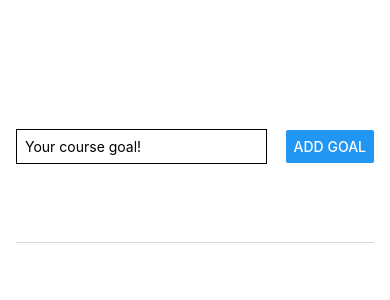
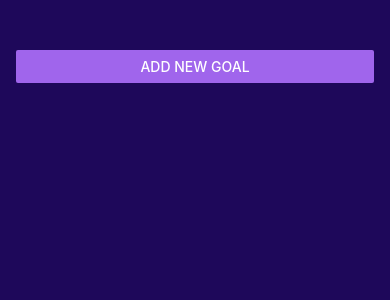
Before and after one commit to Jonjo7Dia/First-React-Native-App, a React Native app: screen / in a window 390 px wide. Shown: the top 300 px of the page. Built offline with nearby package versions, Linux system fonts and the light colour scheme.

Commit message:
finishing touches

```diff
--- a/App.js
+++ b/App.js
@@ -1,15 +1,24 @@
 import { useState } from "react";
-import { StyleSheet, View, FlatList } from "react-native";
+import { StyleSheet, View, FlatList, Button } from "react-native";
+import {StatusBar} from 'expo-status-bar';
 import GoalItem from "./components/GoalItem";
 import GoalInput from "./components/GoalInput";
 export default function App() {
   const [listOfGoals, setListOfGoals] = useState([]);
+  const [showModal, setShowModal] = useState(false);
 
+  function startAddGoalHandler() {
+    setShowModal(true);
+  }
+  function cancelAddGoalHandler(){
+    setShowModal(false);
+  }
   function addGoalHandler(enteredText) {
     setListOfGoals((prevState) => [
       ...prevState,
       { text: enteredText, id: Math.random().toString() },
     ]);
+    cancelAddGoalHandler();
   }
 
   function deleteGoalHandler(id) {
@@ -18,8 +27,16 @@
     });
   }
   return (
+    <>
+    <StatusBar style='light'/>
     <View style={styles.appContainer}>
-      <GoalInput addGoal={addGoalHandler} />
+      <Button
+        title="Add New Goal"
+        color="#a065ec"
+        onPress={startAddGoalHandler}
+
+      />
+      <GoalInput closeModal={cancelAddGoalHandler} visible={showModal} addGoal={addGoalHandler} />
       <View style={styles.goalsContainer}>
         <FlatList
           data={listOfGoals}
@@ -39,6 +56,7 @@
         />
       </View>
     </View>
+    </>
   );
 }
 
@@ -47,6 +65,7 @@
     flex: 1,
     paddingTop: 50,
     paddingHorizontal: 16,
+    backgroundColor: '#1e085a',
   },
 
   goalsContainer: {
--- a/components/GoalInput.js
+++ b/components/GoalInput.js
@@ -1,5 +1,12 @@
 import { useState } from "react";
-import { StyleSheet, View, Button, TextInput } from "react-native";
+import {
+  StyleSheet,
+  View,
+  Button,
+  TextInput,
+  Modal,
+  Image,
+} from "react-native";
 
 function GoalInput(props) {
   const [enteredGoalText, setEnteredGoalText] = useState("");
@@ -7,21 +14,34 @@
   function goalInputHandler(e) {
     setEnteredGoalText(e);
   }
-      function addGoalhandler(){
+  function addGoalhandler() {
     props.addGoal(enteredGoalText);
-            setEnteredGoalText('');
+    setEnteredGoalText("");
   }
 
   return (
+    <Modal visible={props.visible} animationType="slide">
       <View style={styles.inputContainer}>
+        <Image
+          source={require("../assets/images/goal.png")}
+          style={styles.image}
+        />
         <TextInput
           placeholder="Your course goal!"
           style={styles.textInput}
           onChangeText={goalInputHandler}
           value={enteredGoalText}
         />
-      <Button title="Add Goal" onPress={addGoalhandler} />
+        <View style={styles.buttonContainer}>
+          <View style={styles.button}>
+            <Button title="Cancel" onPress={props.closeModal} color="#f31282" />
           </View>
+          <View style={styles.button}>
+            <Button title="Add Goal" onPress={addGoalhandler} color="#b180f0" />
+          </View>
+        </View>
+      </View>
+    </Modal>
   );
 }
 
@@ -30,18 +50,33 @@
 const styles = StyleSheet.create({
   inputContainer: {
     flex: 1,
-    flexDirection: "row",
-    justifyContent: "space-between",
+    justifyContent: "center",
     alignItems: "center",
-    marginBottom: 24,
-    borderBottomWidth: 1,
-    borderBottomColor: "#cccc",
+    padding: 16,
+
+    backgroundColor: "#311b6b",
+  },
+  image: {
+    width: 100,
+    height: 100,
+    margin: 20,
   },
   textInput: {
     borderWidth: 1,
-    borderColor: "#ccccc",
-    width: "70%",
-    marginRight: 8,
+    borderColor: "#e4d0ff",
+    backgroundColor: "#e4d0ff",
+    width: "100%",
     padding: 8,
+    color: "#120438",
+    borderRadius: 6,
+    padding: 16,
+  },
+  buttonContainer: {
+    marginTop: 16,
+    flexDirection: "row",
+  },
+  button: {
+    width: "30%",
+    marginHorizontal: 8,
   },
 });
```
Also changed, not shown: assets/images/goal.png (added). Lines whose indentation alone changed are shown as unchanged.
